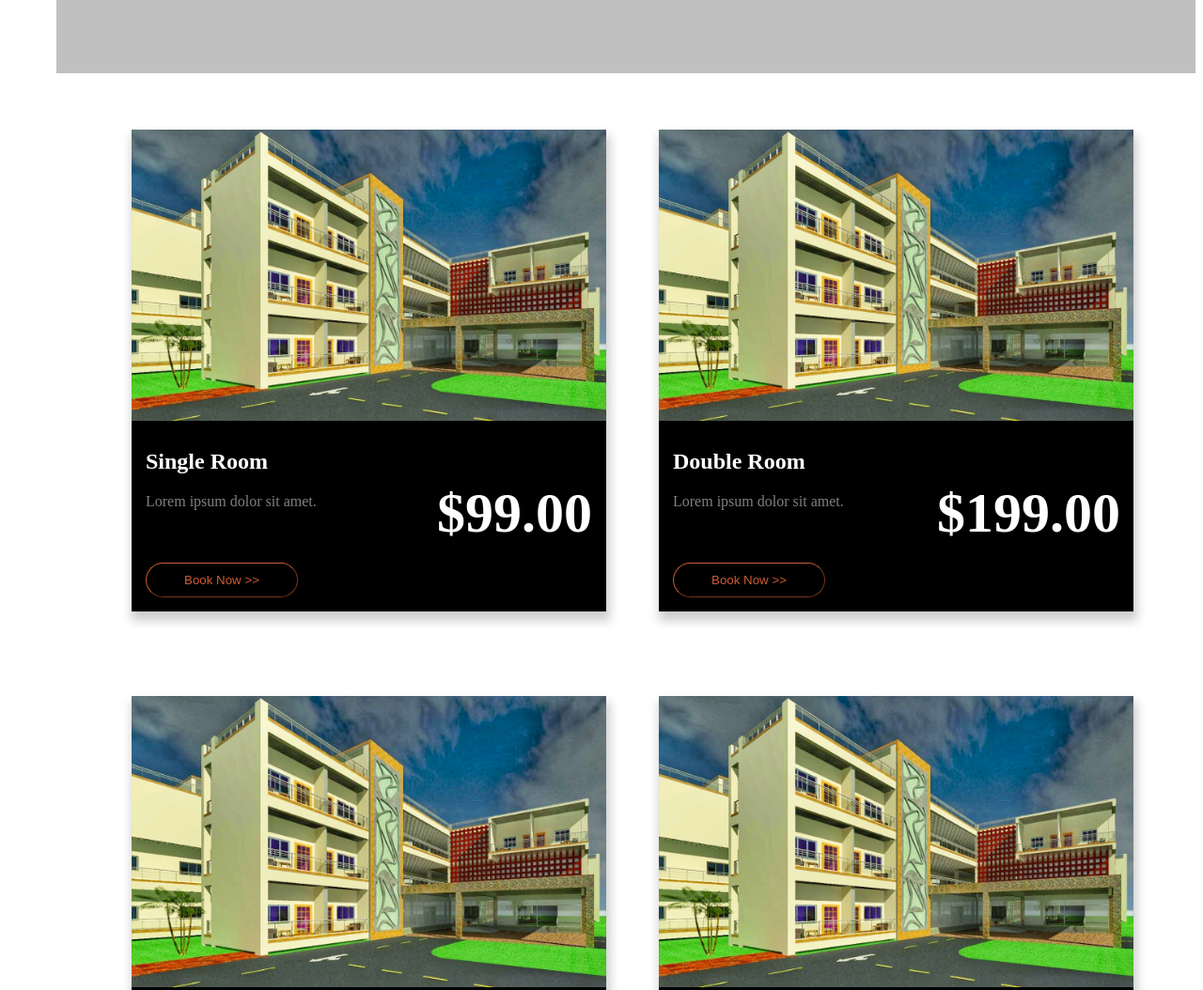
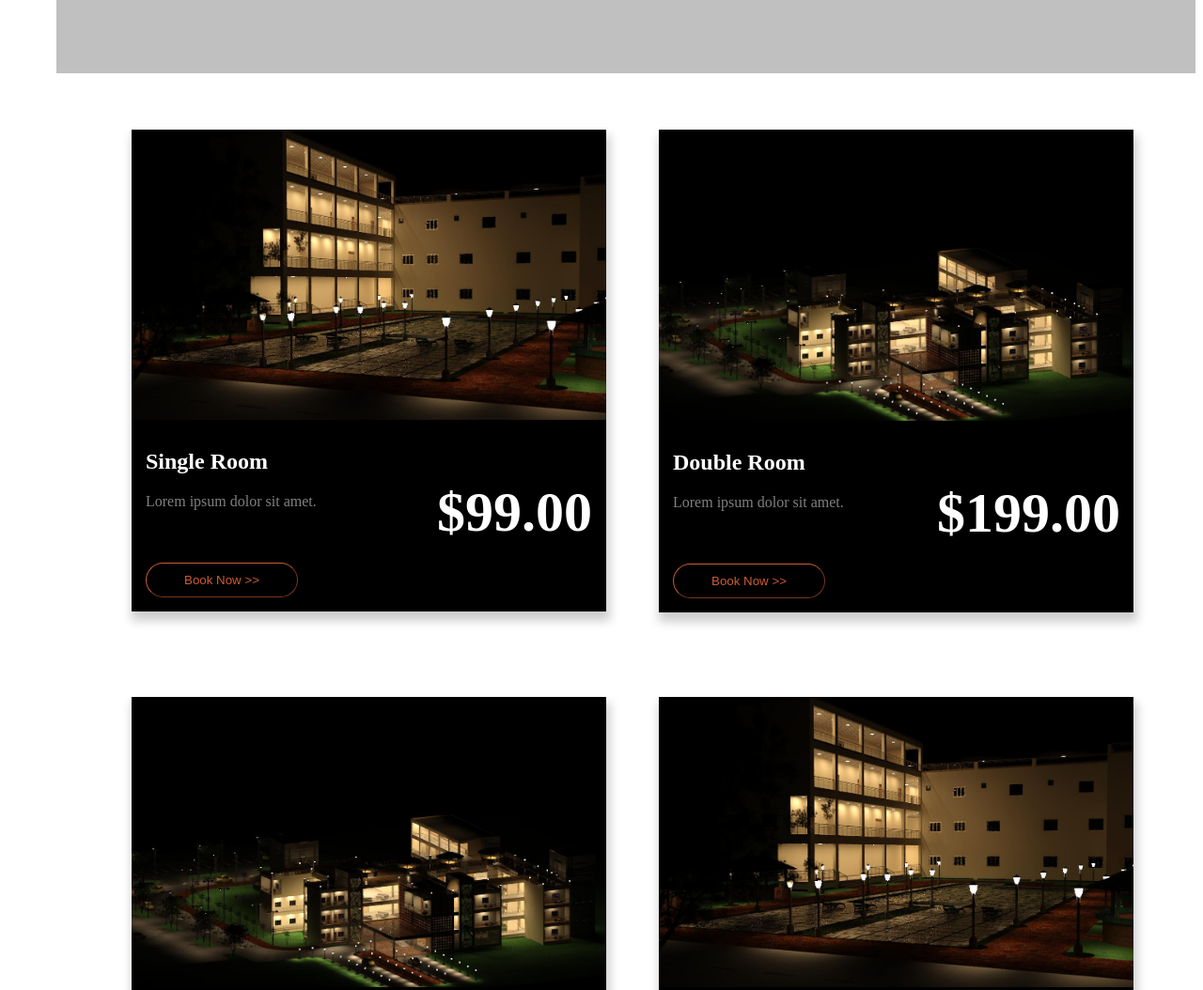
Before and after one commit to P-Santhosh/Eim_web_test, a plain HTML site: page index.html in a window 1280 px wide. Shown: the part 1280-2334 px from the top of the page at 94% size. Drawn offline with Linux system fonts and the light colour scheme.

Commit message:
Picture change

```diff
--- a/index.html
+++ b/index.html
@@ -10,7 +10,7 @@
   <div class="sidenav">
     <div id="mySidenavs" class="sidenavs">
       <a href="javascript:void(0)" class="closebtn" onclick="closeNav()">&times;</a>
-      <h1 class="second_color">Grand Hotel</h1>
+      <h1 class="second_color">Metro Hotel</h1>
       <form >
         <button class="search_btn" type="submit"><i class="fa fa-search"></i>Search...</button>
       </form>
@@ -40,7 +40,7 @@
   <div class="main">
     <div class="first_page">
       <div class="first_page_text">
-        <h1>Welcome to Grand Hotel</h1>
+        <h1>Welcome to Metro Hotel</h1>
         <h2>Make your life luxurious</h2>
         <button class="first_page_btn">Checkout</button>
       </div>
@@ -71,7 +71,7 @@
     <div class="card">
       <div class="card_one">
         <div class="card_shadow">
-          <img src="a9.jpeg" alt="picture" width="100%" height="70%">
+          <img src="a1.jpg" alt="picture" width="100%" height="70%">
           <div class="container">
             <div class="sub_card">
               <div class="sub_card_one">
@@ -91,7 +91,7 @@
       </div>
       <div class="card_two">
         <div class="card_shadow">
-          <img src="a9.jpeg" alt="picture" width="100%" height="70%">
+          <img src="a2.jpg" alt="picture" width="100%" height="70%">
           <div class="container">
             <div class="sub_card">
               <div class="sub_card_one">
@@ -113,7 +113,7 @@
     <div class="card">
       <div class="card_one">
         <div class="card_shadow">
-          <img src="a9.jpeg" alt="picture" width="100%" height="70%">
+          <img src="a2.jpg" alt="picture" width="100%" height="70%">
           <div class="container">
             <div class="sub_card">
               <div class="sub_card_one">
@@ -133,7 +133,7 @@
       </div>
       <div class="card_two">
         <div class="card_shadow">
-          <img src="a9.jpeg" alt="picture" width="100%" height="70%">
+          <img src="a1.jpg" alt="picture" width="100%" height="70%">
           <div class="container">
             <div class="sub_card">
               <div class="sub_card_one">
@@ -164,7 +164,7 @@
         <div class="fourth_page_one">
           <div class="sub_page">
             <div class="sub_page_one">
-              <img src="a9.jpeg" alt="picture" width="300px" height="150px">
+              <img src="a2.jpg" alt="picture" width="300px" height="150px">
             </div>
             <div class="sub_page_two">
               <h3>Helen Doe </h3>
@@ -198,9 +198,9 @@
     <footer>
       <div class="footer-container">
         <div class="footerone">
-          <h3 class="third_color ">Grand Hotel</h3>
+          <h3 class="third_color ">Metro Hotel</h3>
           <p>Support@grandhotel.com</p>
-          <p>New York, Main Street 123</p>
+          <p>Karur, Main Street 123</p>
           <p>Tel: -123 456 789</p>
         </div>
         <div class="footertwo">
@@ -229,7 +229,7 @@
               <img src="a9.jpeg" alt="picture" width="140px" height="80px">
             </div>
             <div class="gallery_two">
-              <img src="a9.jpeg" alt="picture" width="140px" height="80px">
+              <img src="a1.jpg" alt="picture" width="140px" height="80px">
             </div>
             <div class="gallery_three">
               <img src="a9.jpeg" alt="picture" width="140px" height="80px">
@@ -238,13 +238,13 @@
           </div>
           <div class="gallery">
             <div class="gallery_one">
-              <img src="a9.jpeg" alt="picture" width="140px" height="80px">
+              <img src="a6.png" alt="picture" width="140px" height="80px">
             </div>
             <div class="gallery_two">
-              <img src="a9.jpeg" alt="picture" width="140px" height="80px">
+              <img src="a3.jpg" alt="picture" width="140px" height="80px">
             </div>
             <div class="gallery_three">
-              <img src="a9.jpeg" alt="picture" width="140px" height="80px">
+              <img src="a2.jpg" alt="picture" width="140px" height="80px">
             </div>
 
           </div>
```
